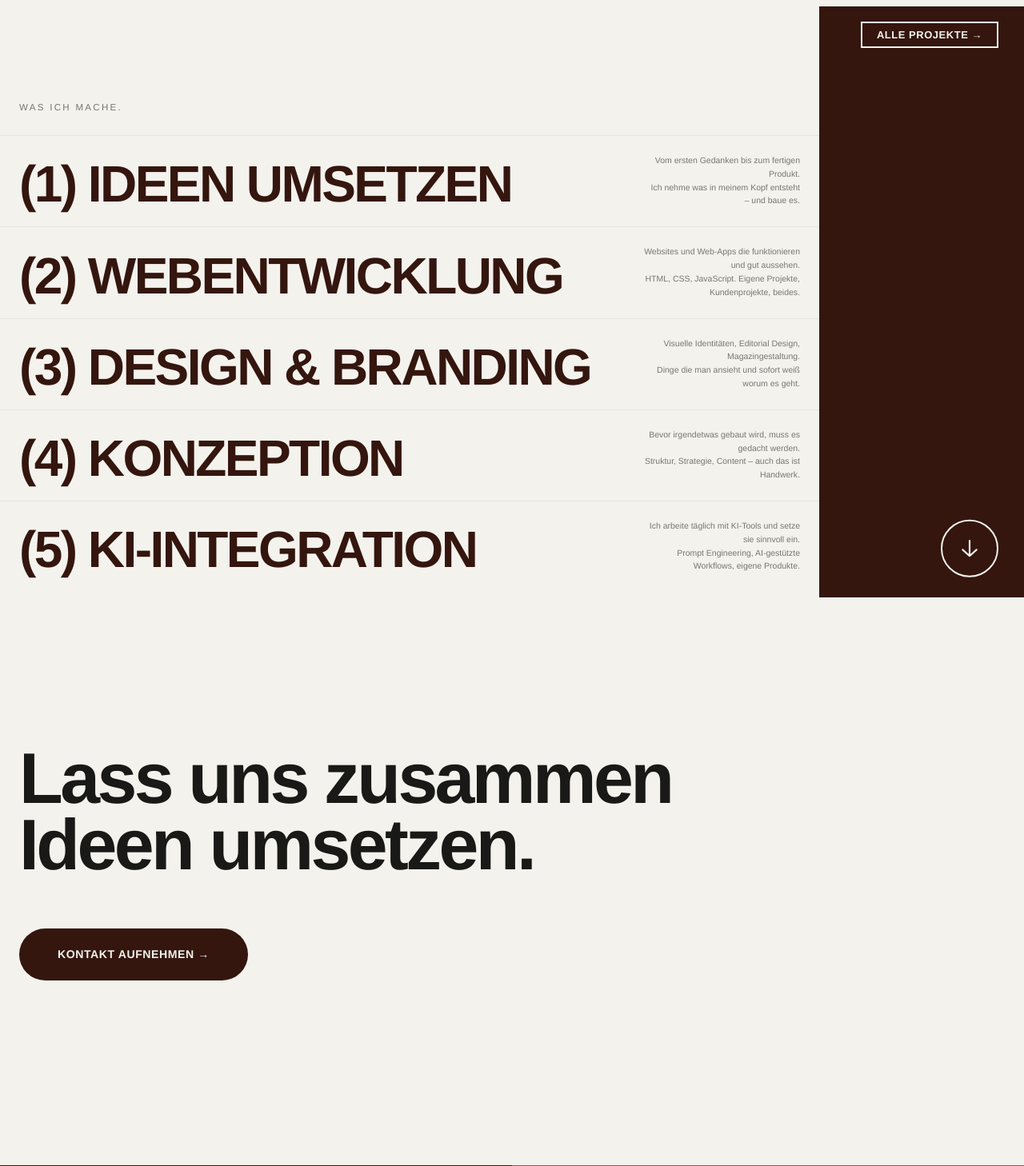
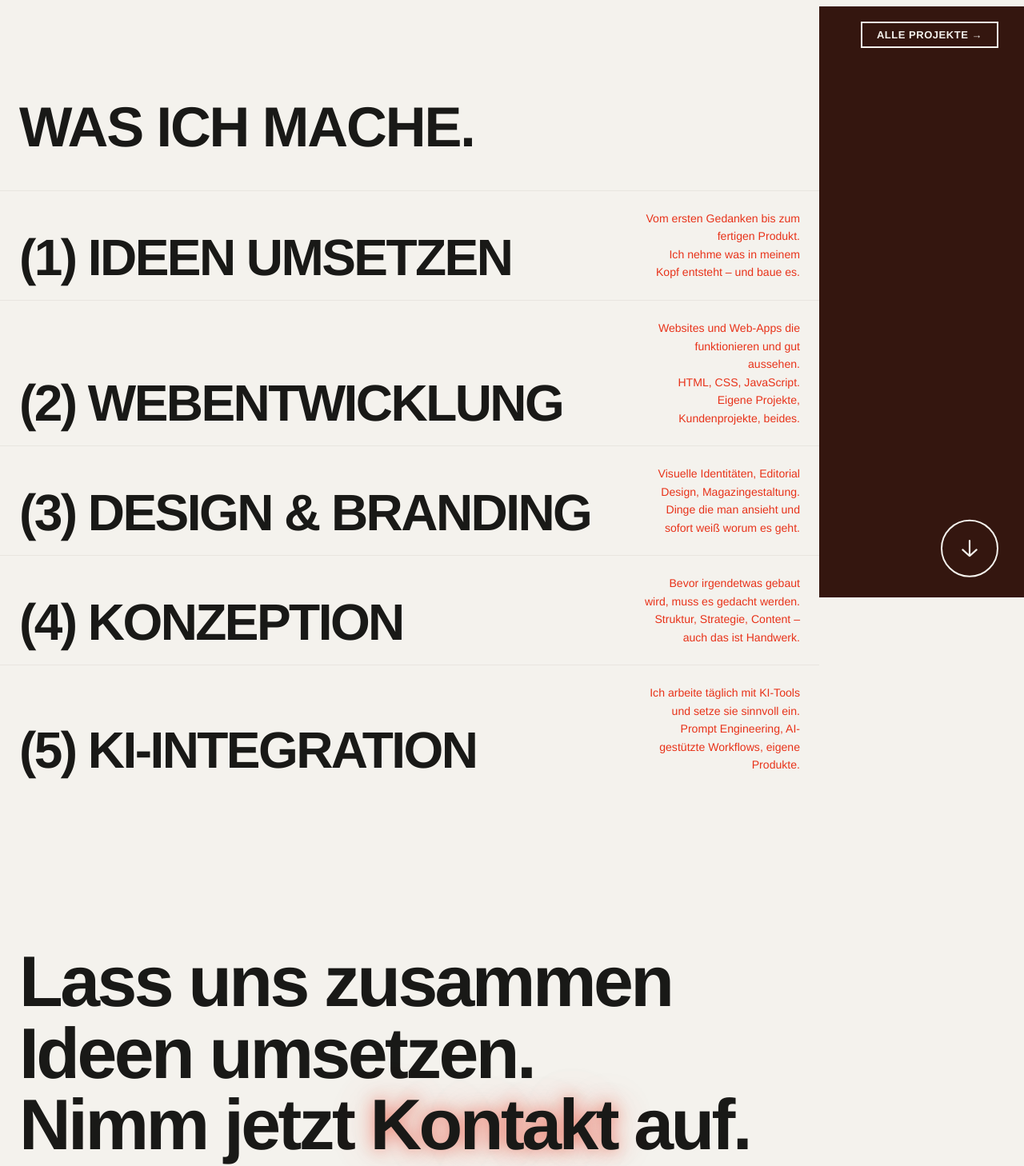
Before and after one commit to dxvxds03/studio-schander, a Next.js app: page / in a window 1280 px wide. Shown: the part 53-1511 px from the top of the page at 80% size. Built offline with nearby package versions, Linux system fonts and the light colour scheme; no server answers; the database is empty; a web font is replaced by a local one.

Commit message:
Portfolio Restructuring

```diff
--- a/src/app/globals.css
+++ b/src/app/globals.css
@@ -105,3 +105,24 @@ a[href^="mailto"].nav-kontakt:hover {
   background: var(--ink);
   color: var(--cream);
 }
+
+/* Inline Kontakt word — glow + sliding underline */
+.kontakt-link {
+  color: inherit;
+  text-decoration: none;
+  display: inline;
+  position: relative;
+  text-shadow:
+    0 0 20px rgba(232, 51, 26, 0.5),
+    0 0 50px rgba(232, 51, 26, 0.22),
+    0 0 90px rgba(232, 51, 26, 0.1);
+  background-image: linear-gradient(#E8331A, #E8331A);
+  background-position: 0% 100%;
+  background-repeat: no-repeat;
+  background-size: 0% 5px;
+  padding-bottom: 6px;
+  transition: background-size 0.55s cubic-bezier(0.25, 0.46, 0.45, 0.94);
+}
+.kontakt-link:hover {
+  background-size: 100% 5px;
+}
--- a/src/app/page.tsx
+++ b/src/app/page.tsx
@@ -75,14 +75,15 @@ export default async function HomePage() {
       >
         <h2
           style={{
-            fontFamily: '"Helvetica Neue", Helvetica, Arial, sans-serif',
-            fontWeight: 400,
-            fontSize: 'clamp(11px, 0.9vw, 13px)',
-            letterSpacing: '0.2em',
+            fontFamily: '"Cabinet Grotesk", "Helvetica Neue", Helvetica, Arial, sans-serif',
+            fontWeight: 800,
+            fontSize: 'clamp(32px, 5.5vw, 80px)',
+            letterSpacing: '-0.03em',
+            lineHeight: 0.95,
             textTransform: 'uppercase',
-            color: 'var(--muted)',
+            color: 'var(--ink)',
             padding: '0 clamp(16px, 2vw, 24px)',
-            margin: '0 0 clamp(16px, 2vw, 28px) 0',
+            margin: '0 0 clamp(24px, 3.5vw, 48px) 0',
           }}
         >
           Was ich mache.
@@ -106,7 +107,7 @@ export default async function HomePage() {
                 fontSize: 'clamp(26px, 5vw, 76px)',
                 letterSpacing: '-0.04em',
                 lineHeight: 0.92,
-                color: 'var(--negroni)',
+                color: 'var(--ink)',
                 textTransform: 'uppercase',
                 margin: 0,
                 flex: 1,
@@ -126,9 +127,9 @@ export default async function HomePage() {
                   key={j}
                   style={{
                     fontFamily: '"Helvetica Neue", Helvetica, Arial, sans-serif',
-                    fontSize: 'clamp(10px, 0.82vw, 12px)',
+                    fontSize: 'clamp(12px, 1.1vw, 16px)',
                     lineHeight: 1.6,
-                    color: 'var(--muted)',
+                    color: 'var(--dead-poet)',
                     margin: 0,
                   }}
                 >
@@ -158,30 +159,23 @@ export default async function HomePage() {
             fontWeight: 800,
             fontSize: 'clamp(36px, 7vw, 112px)',
             letterSpacing: '-0.04em',
-            lineHeight: 0.92,
+            lineHeight: 1.0,
             color: 'var(--ink)',
-            margin: '0 0 clamp(32px, 5vw, 64px) 0',
+            margin: 0,
           }}
         >
-          Lass uns zusammen<br />Ideen umsetzen.
+          Lass uns zusammen<br />
+          Ideen umsetzen.<br />
+          Nimm jetzt{' '}
+          <a
+            href="mailto:hello@davidschander.com"
+            data-hover
+            className="kontakt-link"
+          >
+            Kontakt
+          </a>
+          {' '}auf.
         </p>
-        <a
-          href="mailto:hello@davidschander.com"
-          data-hover
-          className="btn-negroni"
-          style={{
-            display: 'inline-block',
-            fontFamily: '"Cabinet Grotesk", "Helvetica Neue", Helvetica, Arial, sans-serif',
-            fontWeight: 800,
-            fontSize: 'clamp(13px, 1.1vw, 16px)',
-            letterSpacing: '0.04em',
-            textTransform: 'uppercase',
-            textDecoration: 'none',
-            padding: 'clamp(14px, 1.8vw, 22px) clamp(28px, 4vw, 48px)',
-          }}
-        >
-          Kontakt aufnehmen →
-        </a>
       </section>
 
       {/* Brand colors */}
```
